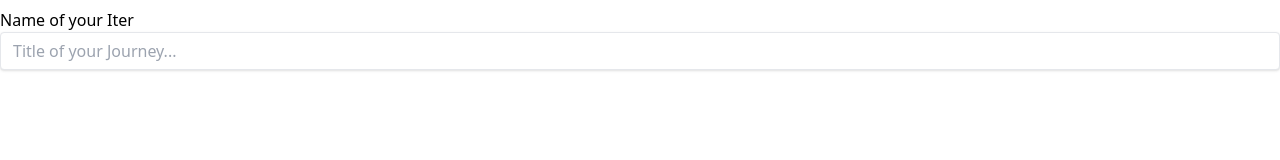
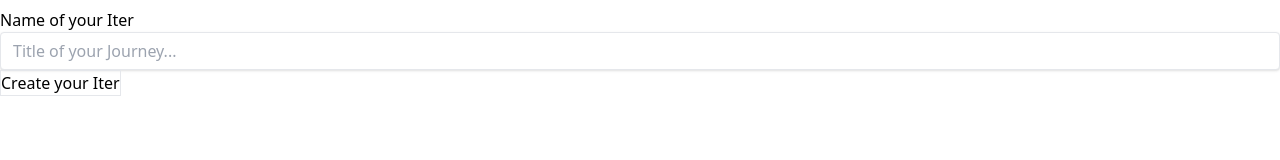
Before and after one commit to Life75/Iter, a Vue app in the folder Iter/: page /createIter in a window 1280 px wide. Shown: the part 120-280 px from the top of the page. Built offline with nearby package versions, Linux system fonts and the light colour scheme.

Commit message:
inputs setup

```diff
--- a/Iter/src/components/CreateIter.vue
+++ b/Iter/src/components/CreateIter.vue
@@ -20,12 +20,27 @@
       id="username"
       type="text"
       placeholder="Title of your Journey..."
+      v-model="getTitle"
     />
+    <button class="border" type="button" @click='onSave()'>Create your Iter</button>
   </div>
 </template>
 
-<script lang="ts">
+<script setup lang="ts">
+import {ref, computed} from 'vue'
+
+const getTitle = ref('');
+
+
+
+function onSave() {
+  console.log(getTitle.value);
+
+  //Create db and storage management
+}
+
 </script>
 
-<style>
+<style scoped>
+
 </style>
```
